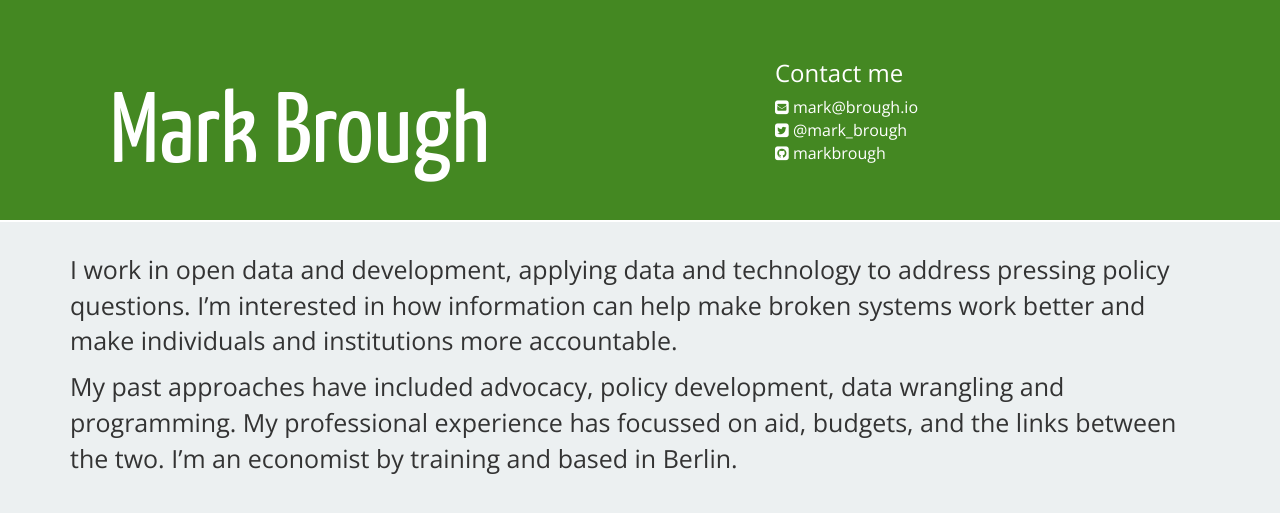
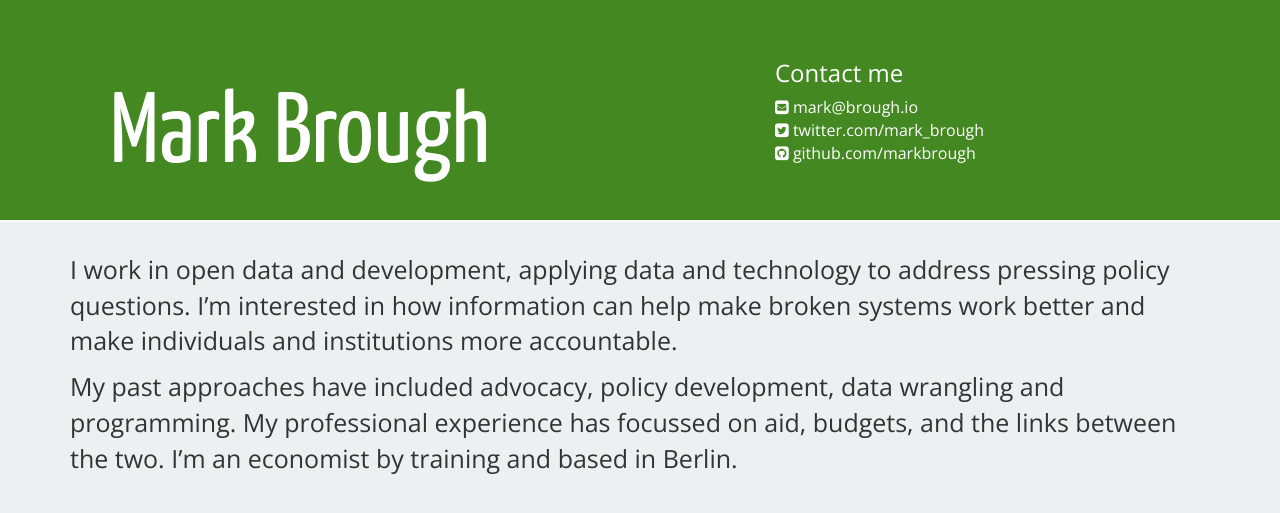
Before and after one commit to markbrough/markbrough.github.com, a Jekyll site: the page built from index.md, in a window 1280 px wide. Shown: the top 513 px of the page. Built offline with Jekyll 4.4.1, drawn with Linux system fonts in a browser that asks for light colours; nearby versions of some CDN libraries; Markdown is read by kramdown in place of the engine named in the settings.

Commit message:
Update contact links

```diff
--- a/_includes/frontpage_header.html
+++ b/_includes/frontpage_header.html
@@ -49,11 +49,11 @@ ript>
             </a>
             <br />
             <a href="http://twitter.com/mark_brough">
-              <i class="fa fa-twitter-square fw"></i> @mark_brough
+              <i class="fa fa-twitter-square fw"></i> twitter.com/mark_brough
             </a>
             <br />
             <a href="http://github.com/markbrough">
-              <i class="fa fa-github-square fw"></i> markbrough
+              <i class="fa fa-github-square fw"></i> github.com/markbrough
             </a>
           </div>
         </div>
```
